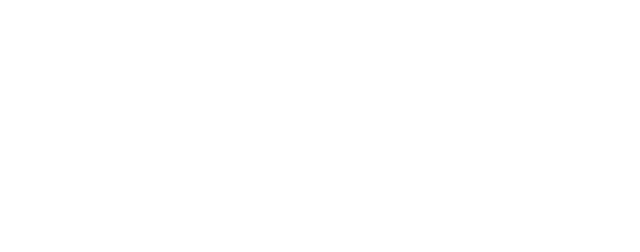
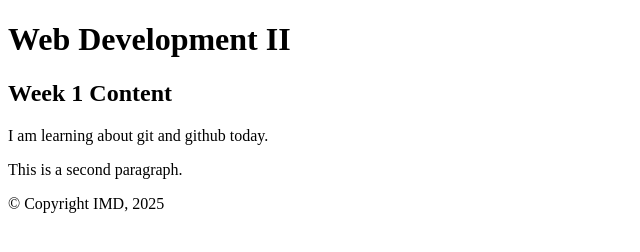
Before and after one commit to bake0397/mtm6201_w25_week1, a plain HTML site: page index.html in a window 1280 px wide. Shown: the whole page, without its empty margins (0-640 px from the left). Drawn offline with Linux system fonts and the light colour scheme.

Commit message:
added content

```diff
--- a/index.html
+++ b/index.html
@@ -6,9 +6,17 @@
     <title>Week 1</title>
 </head>
 <body>
-    <header></header>
-    <main></main>
-    <footer></footer>
+    <header>
+        <h1>Web Development II</h1>
+    </header>
+    <main>
+        <h2 class="headTwo">Week 1 Content</h2>
+        <p>I am learning about git and github today.</p>
+        <p>This is a second paragraph.</p>
+    </main>
+    <footer>
+        <p>&copy; Copyright IMD, 2025</p>
+    </footer>
 
 </body>
 </html>
```
